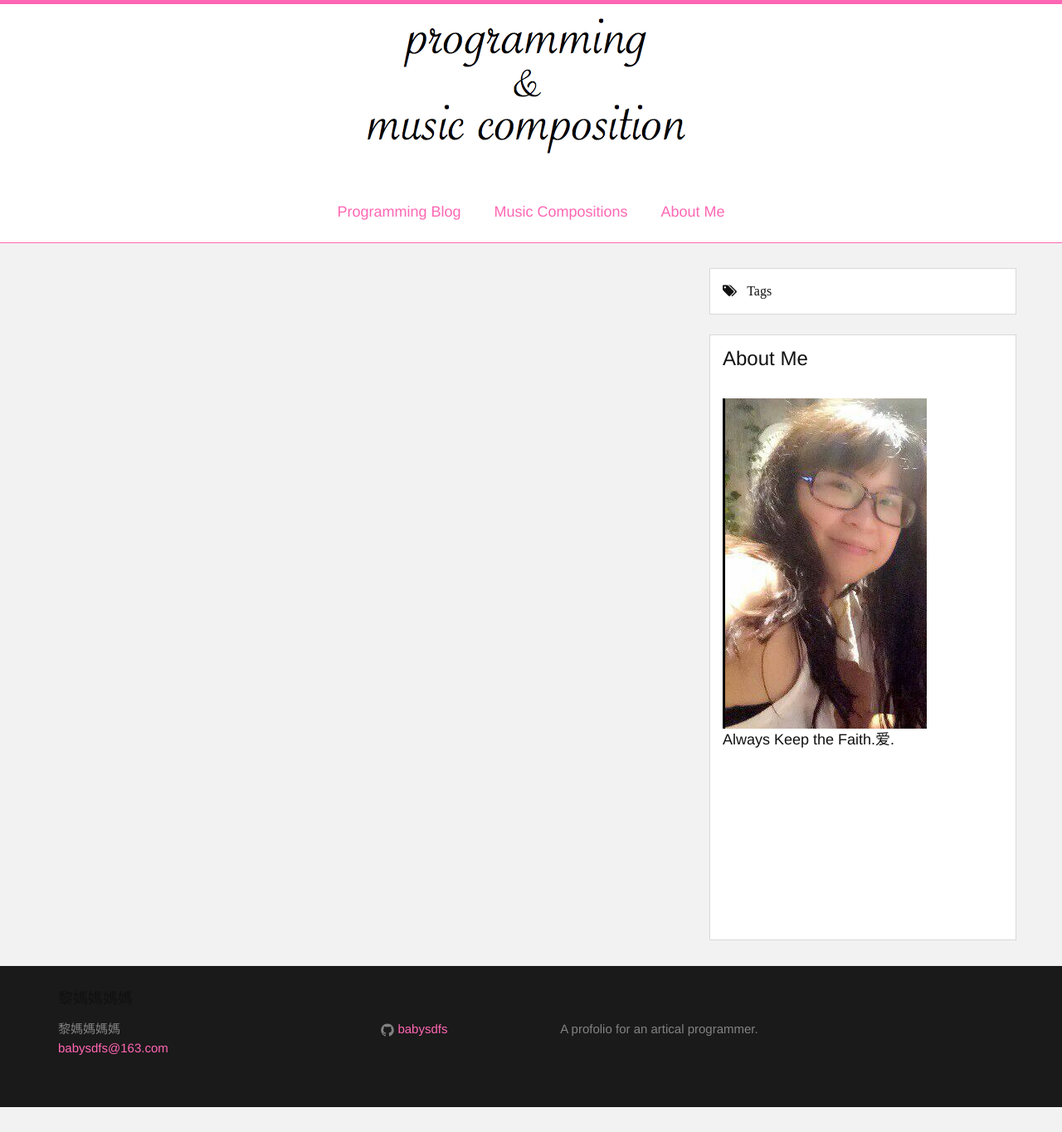
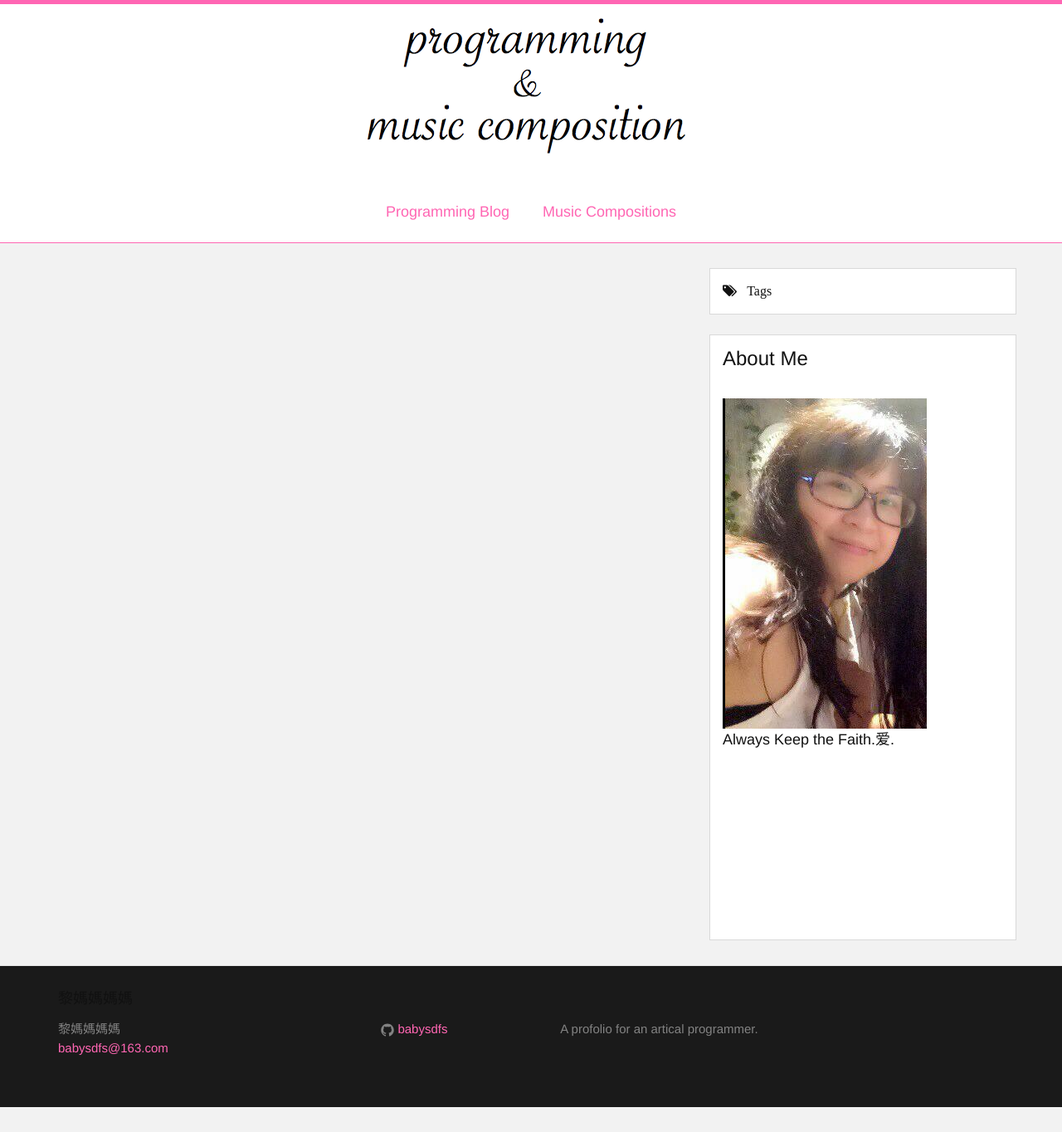
Before and after one commit to babysdfs/MyBlog, a Jekyll site: the page built from index.html, in a window 1280 px wide. Shown: the whole page at 83% size. Built offline with Jekyll 4.4.1, drawn with Linux system fonts in a browser that asks for light colours; nearby versions of some CDN libraries; comment, search, counter and statistics services are not loaded; grey boxes are pictures that could not be loaded.

Commit message:
Update header.html

```diff
--- a/_includes/header.html
+++ b/_includes/header.html
@@ -9,9 +9,9 @@
     <ul class="navbar-nav nav header-nav">
     <li><a href="{{ site.baseurl }}/index.html" class="button nav-button">Programming Blog</a></li>
     <li><a href="{{ site.baseurl }}/compositions.html" class="button nav-button">Music Compositions</a></li>
-    <li class="trigger">
+    <!-- <li class="trigger">
       <a href="{{ site.baseurl }}/about-me.html" class="button nav-button">About Me</a>
-    </li>
+    </li>   -->
     </ul>
     </div>
   </div>
```
